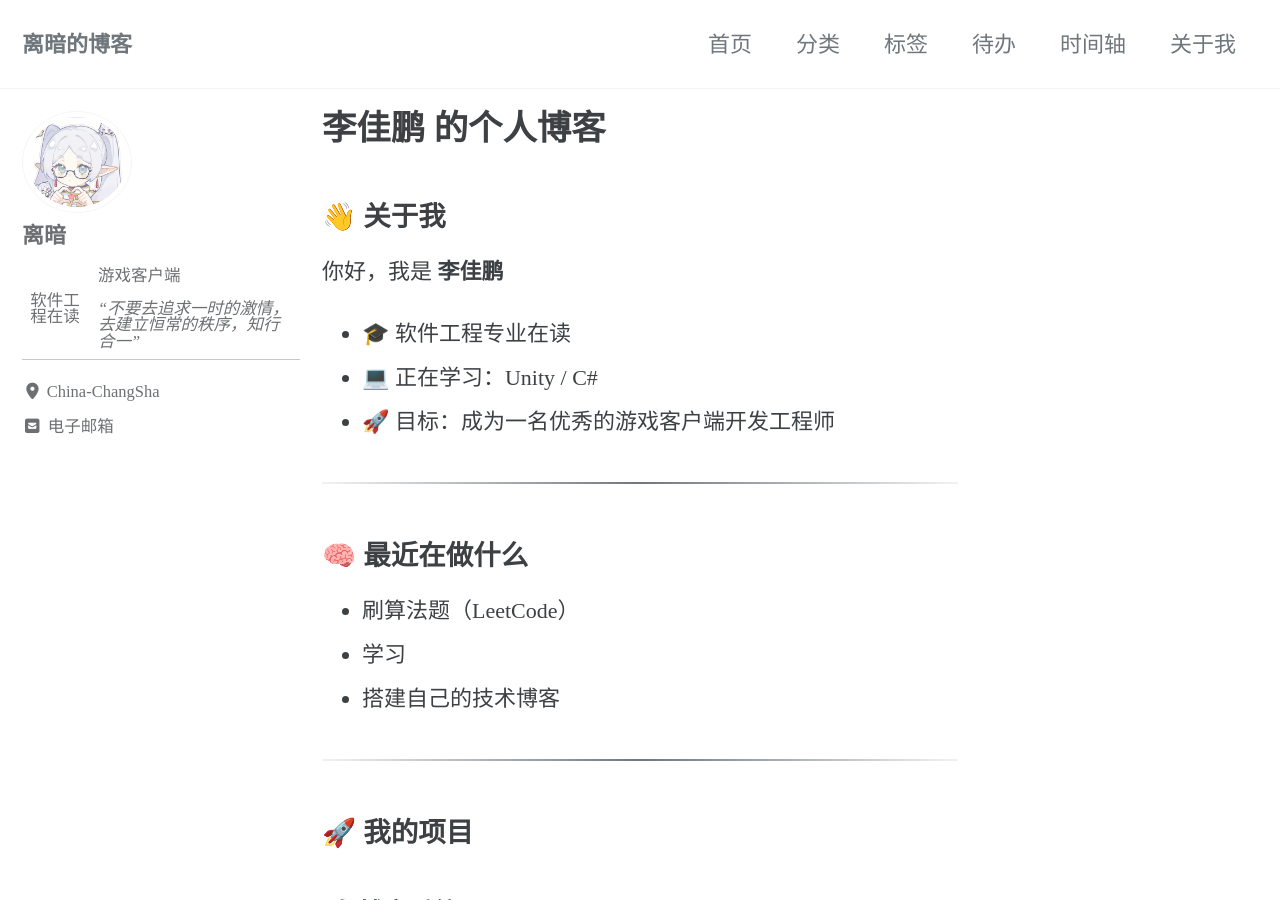
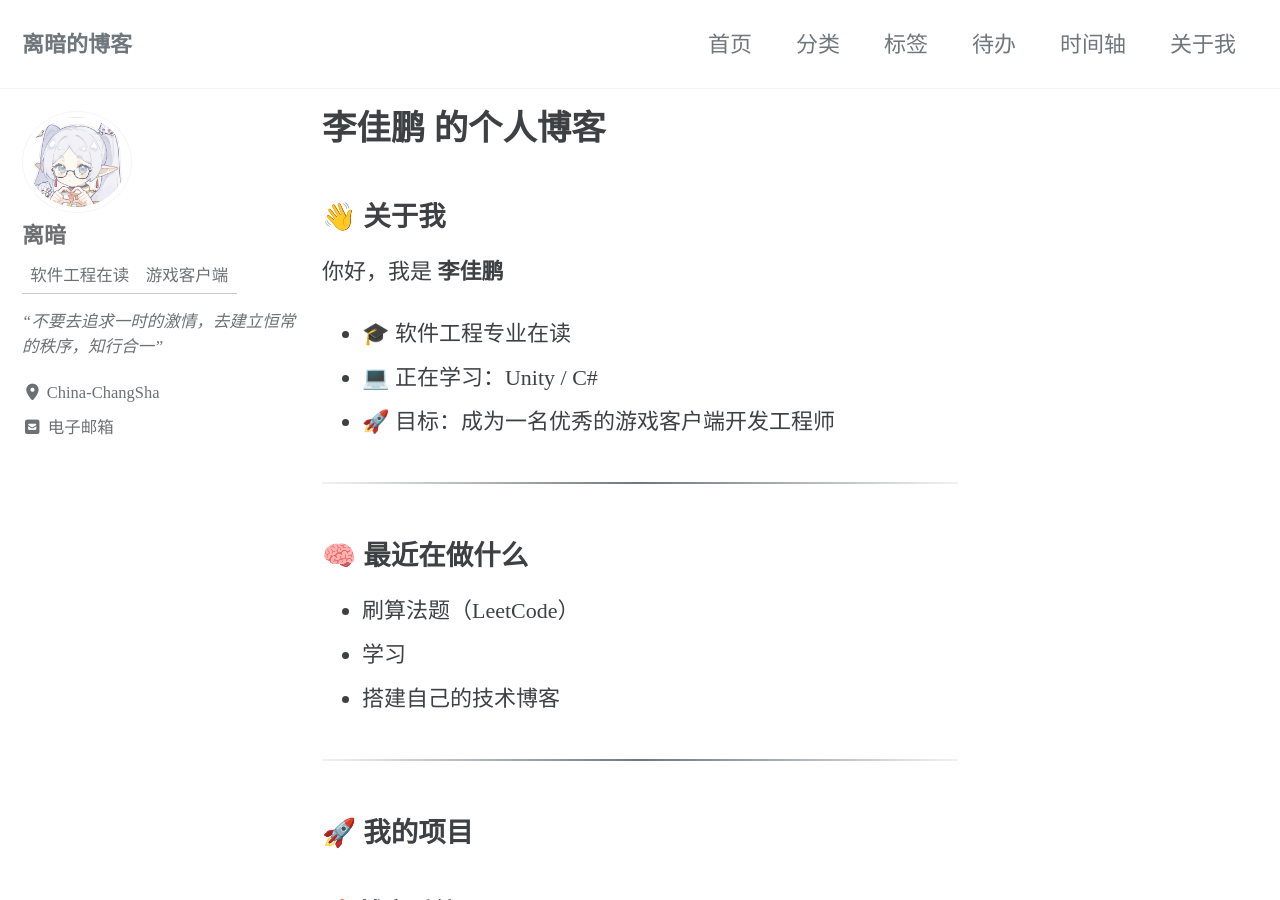
Before and after one commit to LJP3315/LJP3315.github.io, a Jekyll site: the page built from index.md, in a window 1280 px wide and 900 px high. Built offline with Jekyll 4.4.1, drawn with Linux system fonts in a browser that asks for light colours; cached includes are drawn as plain includes.

Commit message:
对博客配置文件，完善了个人的格言部分显示问题

```diff
--- a/_config.yml
+++ b/_config.yml
@@ -116,7 +116,10 @@ analytics:
 author:
   name             : 离暗
   avatar           : /assets/images/avatar.jpg
-  bio              : "软件工程在读 | 游戏客户端 <br><br><em>“不要去追求一时的激情，去建立恒常的秩序，知行合一”</em>"
+  bio              : |
+    软件工程在读 | 游戏客户端
+
+    <em>“不要去追求一时的激情，去建立恒常的秩序，知行合一”</em>
   location         : China-ChangSha
   email            : 3382353764@qq.com
   # fediverse      : "@you@instance.social"  # used for fediverse:creator meta tag
```
